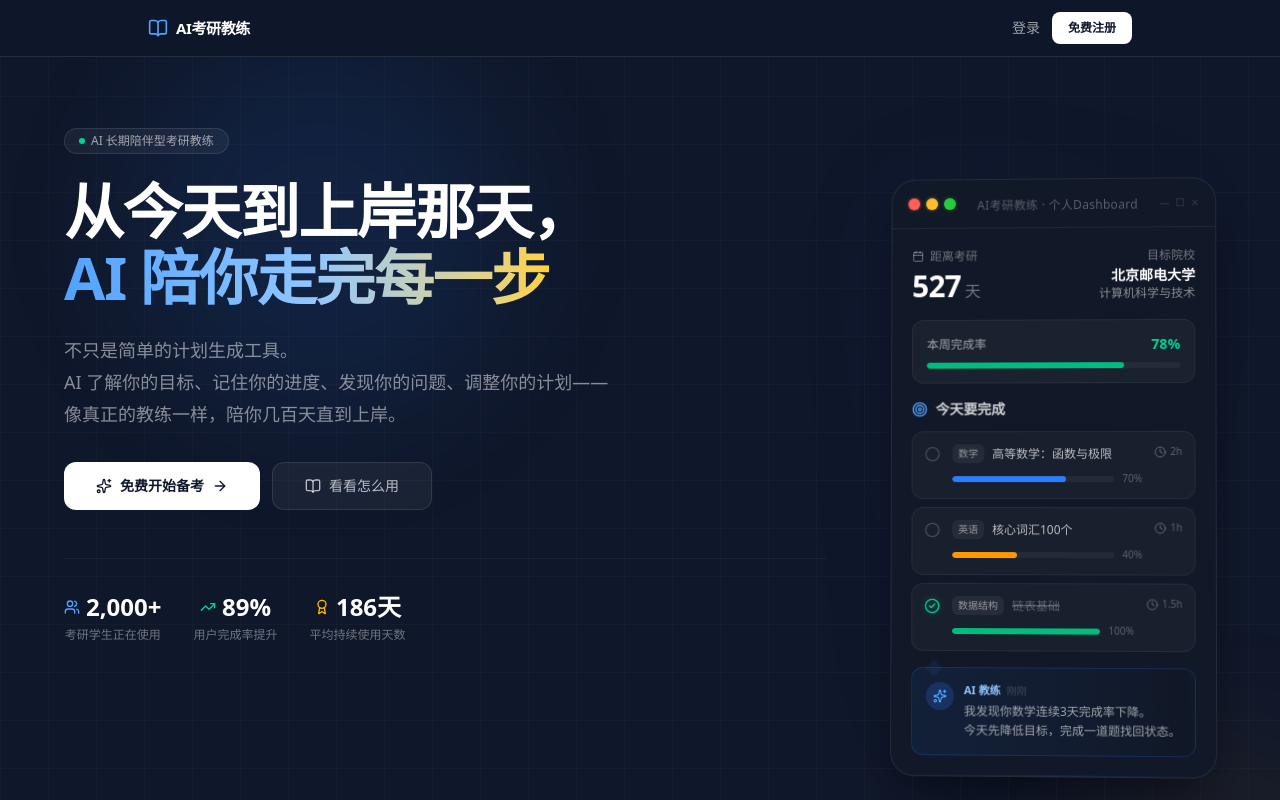
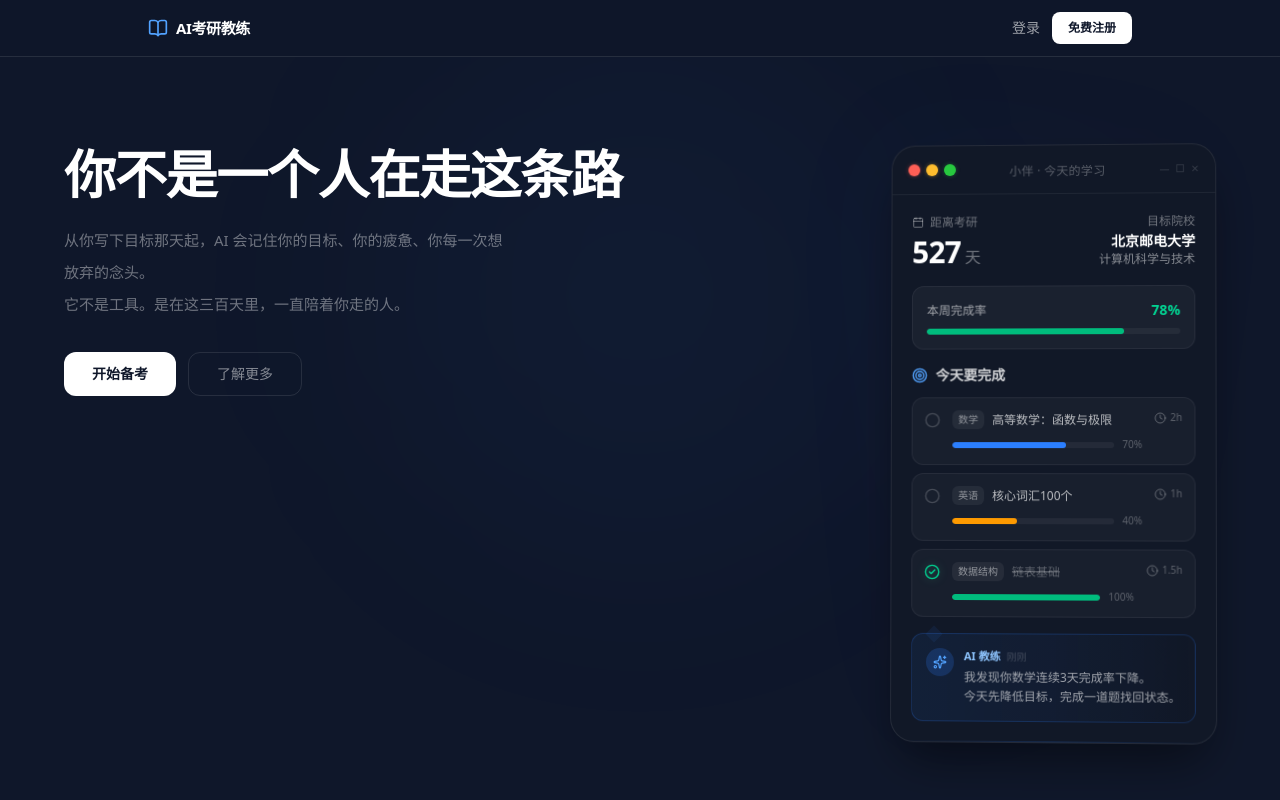
Before and after one commit to w-123-dev/ai-study-coach, a Next.js app: page / in a window 1280 px wide. Shown: the top 800 px of the page. Built offline with nearby package versions, Linux system fonts and the light colour scheme.

Commit message:
phase 1: hero rewrite - emotional companionship focus, removed fake numbers

```diff
--- a/components/landing/Hero.tsx
+++ b/components/landing/Hero.tsx
@@ -1,125 +1,50 @@
 "use client";
 
 import Link from "next/link";
-import { ArrowRight, BookOpen, Users, TrendingUp, Award, Sparkles } from "lucide-react";
 import ProductHeroMockup from "./ProductHeroMockup";
 
 export default function Hero() {
   return (
-    <section className="relative overflow-hidden bg-[#0F172A] px-5 pt-24 pb-28 md:pt-32 md:pb-36">
-      {/* 背景装饰 */}
+    <section className="relative overflow-hidden bg-[#0F172A] px-5 pt-28 pb-28 md:pt-36 md:pb-36">
+      {/* 只有一个柔和的光源，不抢视线 */}
       <div className="pointer-events-none absolute inset-0">
-        <div className="absolute top-1/4 left-1/4 h-96 w-96 -translate-x-1/2 -translate-y-1/2 rounded-full bg-blue-500/10 blur-3xl" />
-        <div className="absolute bottom-0 right-0 h-72 w-72 translate-x-1/3 translate-y-1/3 rounded-full bg-amber-500/5 blur-3xl" />
-        <div className="absolute inset-0 bg-[linear-gradient(rgba(255,255,255,0.02)_1px,transparent_1px),linear-gradient(90deg,rgba(255,255,255,0.02)_1px,transparent_1px)] bg-[size:48px_48px]" />
+        <div className="absolute top-1/3 left-1/2 h-[500px] w-[500px] -translate-x-1/2 -translate-y-1/2 rounded-full bg-blue-500/[0.04] blur-[120px]" />
       </div>
 
       <div className="relative mx-auto max-w-6xl">
-        {/* 标签 */}
-        <div className="mb-6 flex items-center justify-center gap-3 md:justify-start">
-          <span className="inline-flex items-center gap-1.5 rounded-full border border-white/10 bg-white/5 px-3.5 py-1 text-xs font-medium text-white/60">
-            <span className="h-1.5 w-1.5 rounded-full bg-emerald-400" />
-            AI 长期陪伴型考研教练
-          </span>
-        </div>
-
-        {/* 左右布局：左侧文字 + 右侧 Mockup */}
-        <div className="flex flex-col items-center gap-12 md:flex-row md:items-start md:gap-16">
-          {/* 左侧文字 */}
+        <div className="flex flex-col items-center gap-14 md:flex-row md:items-start md:gap-20">
+          {/* 左侧文字 — 干净、直接、像在对话 */}
           <div className="flex-1 text-center md:text-left">
-            <h1 className="text-4xl font-bold leading-[1.15] tracking-tight text-white md:text-5xl lg:text-6xl lg:leading-[1.1]">
-              从今天到上岸那天，
-              <br />
-              <span className="bg-gradient-to-r from-blue-400 via-blue-300 to-amber-300 bg-clip-text text-transparent">
-                AI 陪你走完每一步
-              </span>
+            <h1 className="text-[clamp(2rem,5vw,3.25rem)] font-bold leading-[1.15] tracking-tight text-white">
+              你不是一个人在走这条路
             </h1>
 
-            <p className="mx-auto mt-6 max-w-xl text-base leading-relaxed text-white/50 md:mx-0 md:text-lg md:leading-8">
-              不只是简单的计划生成工具。
+            <p className="mx-auto mt-5 max-w-md text-base leading-relaxed text-white/40 md:mx-0 md:text-[15px] md:leading-8">
+              从你写下目标那天起，AI 会记住你的目标、你的疲惫、你每一次想放弃的念头。
               <br className="hidden sm:inline" />
-              AI 了解你的目标、记住你的进度、发现你的问题、调整你的计划——
-              <br className="hidden sm:inline" />
-              像真正的教练一样，陪你几百天直到上岸。
+              它不是工具。是在这三百天里，一直陪着你走的人。
             </p>
 
-            {/* CTA */}
+            {/* CTA — 只有主按钮，没有多余的选项 */}
             <div className="mt-8 flex flex-col items-center gap-3 sm:flex-row md:justify-start">
               <Link
                 href="/signup"
-                className="group inline-flex h-12 w-full items-center justify-center gap-2 rounded-xl bg-white px-8 text-sm font-semibold text-[#0F172A] transition-all hover:bg-white/90 sm:w-auto"
+                className="inline-flex h-11 items-center justify-center rounded-xl bg-white px-7 text-sm font-semibold text-[#0F172A] transition-all hover:bg-white/90"
               >
-                <Sparkles className="h-4 w-4" />
-                免费开始备考
-                <ArrowRight className="h-4 w-4 transition-transform group-hover:translate-x-0.5" />
+                开始备考
               </Link>
               <Link
                 href="#how-it-works"
-                className="inline-flex h-12 w-full items-center justify-center gap-2 rounded-xl border border-white/10 bg-white/5 px-8 text-sm font-medium text-white/70 transition-colors hover:bg-white/10 sm:w-auto"
+                className="inline-flex h-11 items-center justify-center rounded-xl border border-white/10 px-7 text-sm font-medium text-white/50 transition-colors hover:bg-white/5 hover:text-white/70"
               >
-                <BookOpen className="h-4 w-4" />
-                看看怎么用
+                了解更多
               </Link>
-            </div>
-
-            {/* 社交证明 - 移动端隐藏，桌面端显示 */}
-            <div className="mt-12 hidden border-t border-white/5 pt-8 md:block">
-              <div className="flex gap-8">
-                <div className="text-center">
-                  <div className="flex items-center justify-center gap-1.5">
-                    <Users className="h-4 w-4 text-blue-400" />
-                    <span className="text-2xl font-bold text-white">2,000+</span>
-                  </div>
-                  <p className="mt-1 text-xs text-white/40">考研学生正在使用</p>
-                </div>
-                <div className="text-center">
-                  <div className="flex items-center justify-center gap-1.5">
-                    <TrendingUp className="h-4 w-4 text-emerald-400" />
-                    <span className="text-2xl font-bold text-white">89%</span>
-                  </div>
-                  <p className="mt-1 text-xs text-white/40">用户完成率提升</p>
-                </div>
-                <div className="text-center">
-                  <div className="flex items-center justify-center gap-1.5">
-                    <Award className="h-4 w-4 text-amber-400" />
-                    <span className="text-2xl font-bold text-white">186天</span>
-                  </div>
-                  <p className="mt-1 text-xs text-white/40">平均持续使用天数</p>
-                </div>
-              </div>
             </div>
           </div>
 
-          {/* 右侧 Mockup */}
-          <div className="w-full max-w-[520px] shrink-0 md:w-auto">
+          {/* 右侧 Mockup — 窗口 title 去掉产品名，更自然 */}
+          <div className="w-full max-w-[500px] shrink-0 md:w-auto">
             <ProductHeroMockup />
-          </div>
-        </div>
-
-        {/* 社交证明 - 移动端显示 */}
-        <div className="mt-12 border-t border-white/5 pt-8 md:hidden">
-          <div className="grid grid-cols-3 gap-4">
-            <div className="text-center">
-              <div className="flex items-center justify-center gap-1.5">
-                <Users className="h-4 w-4 text-blue-400" />
-                <span className="text-2xl font-bold text-white">2,000+</span>
-              </div>
-              <p className="mt-1 text-xs text-white/40">考研学生正在使用</p>
-            </div>
-            <div className="text-center">
-              <div className="flex items-center justify-center gap-1.5">
-                <TrendingUp className="h-4 w-4 text-emerald-400" />
-                <span className="text-2xl font-bold text-white">89%</span>
-              </div>
-              <p className="mt-1 text-xs text-white/40">用户完成率提升</p>
-            </div>
-            <div className="text-center">
-              <div className="flex items-center justify-center gap-1.5">
-                <Award className="h-4 w-4 text-amber-400" />
-                <span className="text-2xl font-bold text-white">186天</span>
-              </div>
-              <p className="mt-1 text-xs text-white/40">平均持续使用天数</p>
-            </div>
           </div>
         </div>
       </div>
--- a/components/landing/ProductHeroMockup.tsx
+++ b/components/landing/ProductHeroMockup.tsx
@@ -103,7 +103,7 @@ export default function ProductHeroMockup() {
           </div>
           <div className="flex-1 text-center">
             <span className="text-xs font-medium tracking-wide text-white/30">
-              AI考研教练 · 个人Dashboard
+              小伴 · 今天的学习
             </span>
           </div>
           <div className="flex items-center gap-1.5 text-white/15">
```
